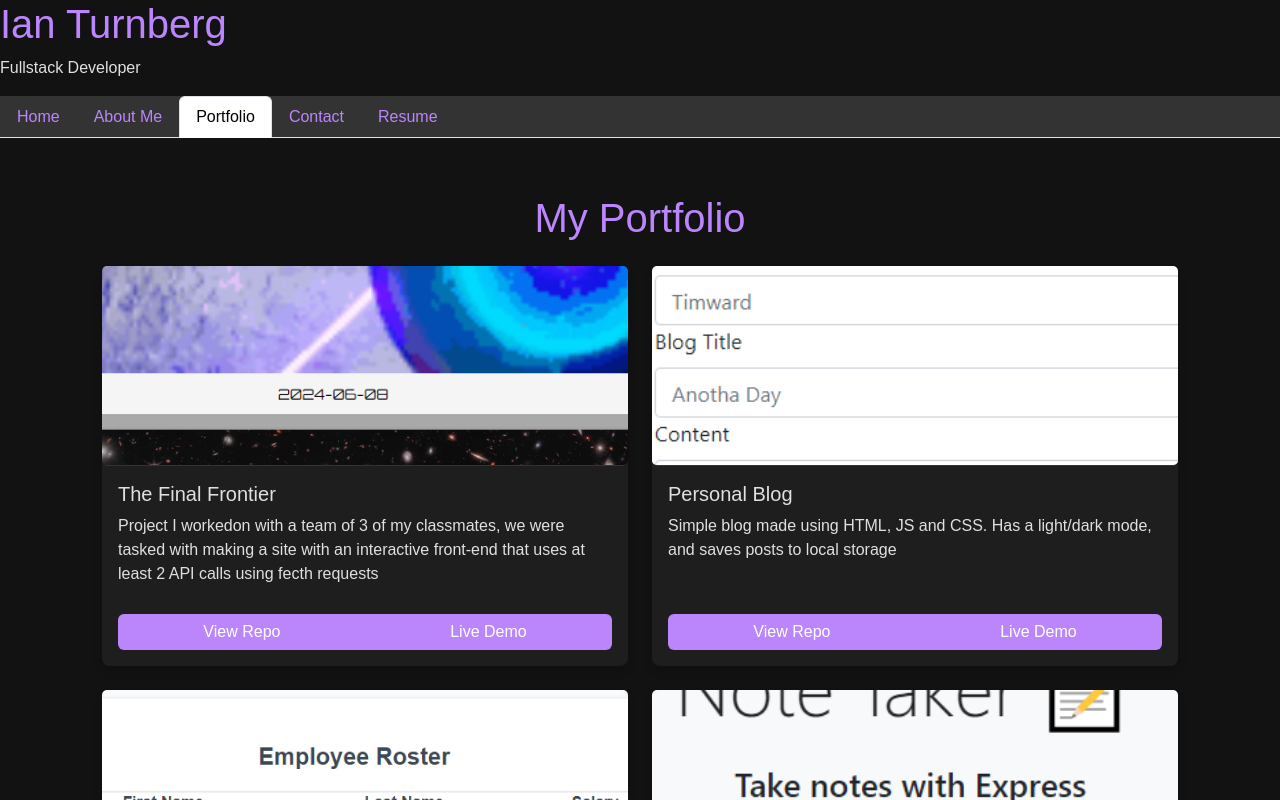
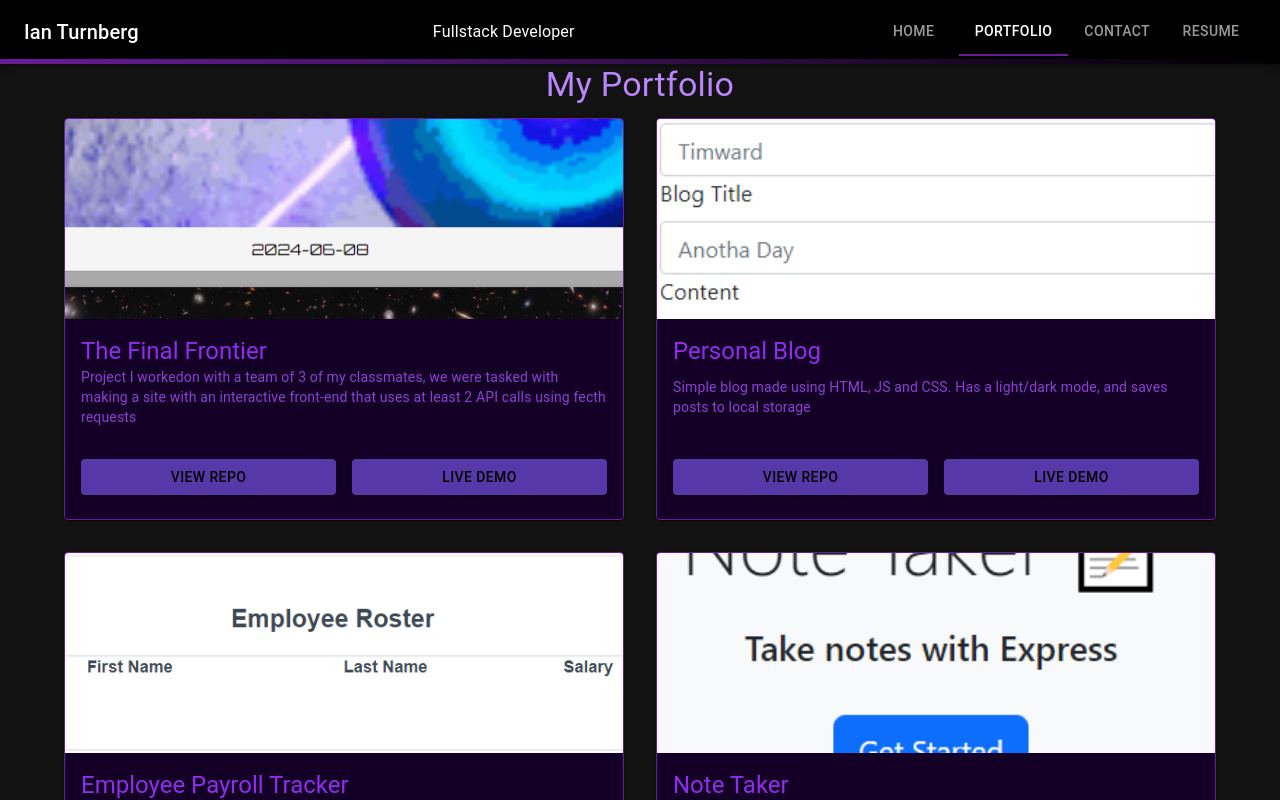
Before and after one commit to iturnberg/portfolio, a React (Vite) app: page /portfolio in a window 1280 px wide. Shown: the top 800 px of the page. Built offline with nearby package versions, Linux system fonts and the light colour scheme.

Commit message:
changing from bootstrap

```diff
--- a/package.json
+++ b/package.json
@@ -12,7 +12,10 @@
     },
     "dependencies": {
         "@emailjs/browser": "^3.11.0",
+        "@emotion/react": "^11.11.4",
+        "@emotion/styled": "^11.11.5",
         "@fortawesome/fontawesome-free": "^6.5.2",
+        "@mui/material": "^5.15.20",
         "bootstrap": "^5.3.3",
         "react": "^18.2.0",
         "react-dom": "^18.2.0",
--- a/src/components/header.jsx
+++ b/src/components/header.jsx
@@ -1,56 +1,58 @@
+import React from 'react';
 import { Link, useLocation } from 'react-router-dom';
+import { AppBar, Toolbar, Typography, Tabs, Tab } from '@mui/material';
+import { createTheme, ThemeProvider, styled } from '@mui/material/styles';
+
+const theme = createTheme({
+    palette: {
+        primary: {
+            main: '#000000', // black
+        },
+        secondary: {
+            main: '#6a1b9a', // purple
+        },
+        warning: {
+            main: '#ff9800', // orange
+        },
+    },
+});
+
+const GradientAppBar = styled(AppBar)(({ theme }) => ({
+    position: 'relative',
+    '&::after': {
+        content: '""',
+        position: 'absolute',
+        bottom: 0,
+        left: 0,
+        width: '100%',
+        height: '5px', // Adjust the height of the border
+        background: 'linear-gradient(to right, #6a1b9a, black)',
+    },
+}));
 
 function Header() {
-  const currentPage = useLocation().pathname;
+    const currentPage = useLocation().pathname;
 
-  return (
-    <header>
-      <h1>Ian Turnberg</h1>
-      <p>Fullstack Developer</p>
-      <ul className="nav nav-tabs">
-        <li className="nav-item">
-          <Link
-            to="/"
-            className={currentPage === "/" ? "nav-link active" : "nav-link"}
-          >
-            Home
-          </Link>
-        </li>
-        <li className="nav-item">
-          <Link
-            to="/about"
-            className={currentPage === "/about" ? "nav-link active" : "nav-link"}
-          >
-            About Me
-          </Link>
-        </li>
-        <li className="nav-item">
-          <Link
-            to="/portfolio"
-            className={currentPage === "/portfolio" ? "nav-link active" : "nav-link"}
-          >
-            Portfolio
-          </Link>
-        </li>
-        <li className="nav-item">
-          <Link
-            to="/contact"
-            className={currentPage === "/contact" ? "nav-link active" : "nav-link"}
-          >
-            Contact
-          </Link>
-        </li>
-        <li className="nav-item">
-          <Link
-            to="/resume"
-            className={currentPage === "/resume" ? "nav-link active" : "nav-link"}
-          >
-            Resume
-          </Link>
-        </li>
-      </ul>
-    </header>
-  );
+    return (
+        <ThemeProvider theme={theme}>
+            <GradientAppBar position="static" color="primary">
+                <Toolbar>
+                    <Typography variant="h6" component="div" sx={{ flexGrow: 1 }}>
+                        Ian Turnberg
+                    </Typography>
+                    <Typography variant="subtitle1" component="div" sx={{ flexGrow: 1 }}>
+                        Fullstack Developer
+                    </Typography>
+                    <Tabs value={currentPage} textColor="inherit" indicatorColor="secondary">
+                        <Tab label="Home" value="/" component={Link} to="/" />
+                        <Tab label="Portfolio" value="/portfolio" component={Link} to="/portfolio" />
+                        <Tab label="Contact" value="/contact" component={Link} to="/contact" />
+                        <Tab label="Resume" value="/resume" component={Link} to="/resume" />
+                    </Tabs>
+                </Toolbar>
+            </GradientAppBar>
+        </ThemeProvider>
+    );
 }
 
 export default Header;
--- a/src/main.jsx
+++ b/src/main.jsx
@@ -20,12 +20,8 @@ const router = createBrowserRouter([
       children: [
         {
           index: true,
-          element: <Home />,
+          element: <About />,
         },
-        {
-            path: '/about',
-            element: <About />,
-          },
           {
             path: '/contact',
             element: <Contact />,
--- a/src/pages/about.jsx
+++ b/src/pages/about.jsx
@@ -1,29 +1,42 @@
 import React from 'react';
+import { Box, Typography, Grid, Container } from '@mui/material';
 import maggie1 from '../assets/maggie1.jpg';
 import vivian1 from '../assets/vivian1.jpg';
-import './about.css';
-import 'bootstrap/dist/css/bootstrap.min.css';
 
 export default function About() {
   return (
-    <div>
-      <h1>It's me, Ian Turnberg</h1>
-      <p>
-        Former technical sourcer, long time computer dweeb. I've always had a love for coding and the online space in general, and I'm excited to finally be starting my adventure as a developer. I've recently taken UCF's Fullstack Coding Bootcamp, and I'm currently looking to grow as either a front end or fullstack developer.
-        <br></br><br></br>
-        In my free time I enjoy playing video games (huge league of legends/destiny 2 dork), spending time with my cats, and working on projects.
-      </p>
-      <div className="row no-gutters">
-        <div className="col-md-6 text-center no-gutters">
-          <img src={maggie1} style={{ maxWidth: 250, maxHeight: 250 }} />
-          <div>Maggie!</div>
-        </div>
-        <div className="col-md-6 text-center no-gutters">
-          <img src={vivian1} style={{ maxWidth: 250, maxHeight: 250 }} />
-          <div>Vivian!</div>
-        </div>
-      </div>
-      <p className='op'>light mode is for ops</p>
-    </div>
+    <Box
+      sx={{
+        display: 'flex',
+        flexDirection: 'column',
+        alignItems: 'center',
+        justifyContent: 'center',
+        minHeight: '100vh',
+        textAlign: 'center',
+        padding: 2,
+      }}
+    >
+      <Container>
+        <Typography variant="h4" gutterBottom>
+          It's me, Ian Turnberg
+        </Typography>
+        <Typography variant="body1" paragraph>
+          Former technical sourcer, long time computer dweeb. I've always had a love for coding and the online space in general, and I'm excited to finally be starting my adventure as a developer. I've recently taken UCF's Fullstack Coding Bootcamp, and I'm currently looking to grow as either a front end or fullstack developer.
+        </Typography>
+        <Typography variant="body1" paragraph>
+          In my free time I enjoy playing video games (huge league of legends/destiny 2 dork), spending time with my cats, and working on projects.
+        </Typography>
+        <Grid container spacing={2} justifyContent="center">
+          <Grid item xs={12} md={6} textAlign="center">
+            <Box component="img" src={maggie1} sx={{ maxWidth: 250, maxHeight: 250 }} />
+            <Typography>Maggie!</Typography>
+          </Grid>
+          <Grid item xs={12} md={6} textAlign="center">
+            <Box component="img" src={vivian1} sx={{ maxWidth: 250, maxHeight: 250 }} />
+            <Typography>Vivian!</Typography>
+          </Grid>
+        </Grid>
+      </Container>
+    </Box>
   );
 }
--- a/src/pages/portfolio.jsx
+++ b/src/pages/portfolio.jsx
@@ -1,19 +1,20 @@
 import React from 'react';
 import { useInView } from 'react-intersection-observer';
-import 'bootstrap/dist/css/bootstrap.min.css';
+import { Card, CardContent, CardMedia, Typography, Button, Grid, Container } from '@mui/material';
 import list from '../list';
-import './portfolio.css'; // Import the CSS file
 
 export default function Portfolio() {
   return (
-    <div className="container">
-      <h1 className="text-center my-4">My Portfolio</h1>
-      <div className="row">
+    <Container>
+      <Typography variant="h4" align="center" gutterBottom>
+        My Portfolio
+      </Typography>
+      <Grid container spacing={4}>
         {list.map((project) => (
           <PortfolioCard key={project.name} project={project} />
         ))}
-      </div>
-    </div>
+      </Grid>
+    </Container>
   );
 }
 
@@ -24,22 +25,61 @@ function PortfolioCard({ project }) {
   });
 
   return (
-    <div className={`col-md-6 mb-4 ${inView ? 'fade-in' : 'fade-out'}`} ref={ref}>
-      <div className="card h-100 card-custom">
-        <img src={project.img} alt={project.name} className="card-img img-fluid card-img-custom" />
-        <div className="card-body d-flex flex-column card-body-custom">
-          <h5 className="card-title">{project.name}</h5>
-          <p className="card-text">{project.description}</p>
-          <div className="btn-group mt-auto">
-            <a href={project.repo} target="_blank" rel="noopener noreferrer" className="btn btn-primary">
-              View Repo
-            </a>
-            <a href={project.link} target="_blank" rel="noopener noreferrer" className="btn btn-primary">
-              Live Demo
-            </a>
-          </div>
-        </div>
-      </div>
-    </div>
+    <Grid item xs={12} md={6} ref={ref} className={inView ? 'fade-in' : 'fade-out'}>
+      <Card className="card-custom" sx={{ height: '100%', display: 'flex', flexDirection: 'column', border: '1px solid #6a1b9a', backgroundColor: '#140026', transition: 'transform 0.3s', '&:hover':{transform: 'scale(1.05)',}}}>
+        <CardMedia
+          component="img"
+          image={project.img}
+          alt={project.name}
+          className="card-img-custom"
+        />
+        <CardContent className="card-body-custom" sx={{ flexGrow: 1, color: '#902ded' }}>
+          <Typography variant="h5" component="div">
+            {project.name}
+          </Typography>
+          <Typography variant="body2" color="#8b41d1">
+            {project.description}
+          </Typography>
+          <Grid container spacing={2} sx={{ mt: 2 }}>
+            <Grid item xs={6}>
+              <Button
+                href={project.repo}
+                target="_blank"
+                rel="noopener noreferrer"
+                variant="contained"
+                sx={{
+                  backgroundColor:'#5638a8',
+                  color:'#000000',
+                  '&:hover':{
+                    backgroundColor:'#613fbf',
+                  }
+                }}
+                fullWidth
+              >
+                View Repo
+              </Button>
+            </Grid>
+            <Grid item xs={6}>
+              <Button
+                href={project.link}
+                target="_blank"
+                rel="noopener noreferrer"
+                variant="contained"
+                sx={{
+                  backgroundColor:'#5638a8',
+                  color:'#000000',
+                  '&:hover':{
+                    backgroundColor:'#613fbf',
+                  }
+                }}
+                fullWidth
+              >
+                Live Demo
+              </Button>
+            </Grid>
+          </Grid>
+        </CardContent>
+      </Card>
+    </Grid>
   );
 }
--- a/src/pages/resume.jsx
+++ b/src/pages/resume.jsx
@@ -48,7 +48,7 @@ const Resume = () => {
                         <h1>Ian Turnberg</h1>
                         <p>Saint Petersburg, FL | 860-849-0825 | ian.r.turnberg@gmail.com</p>
                         <h2>FullStack Developer</h2>
-                        <p>Experienced with React, JavaScript, NodeJS, MongoDB, ExpressJS, SQL, NoSQL, HTML, CSS, Bootstrap</p>
+                        <p>React, JavaScript, NodeJS, MongoDB, ExpressJS, SQL, NoSQL, HTML, CSS, Bootstrap, Material-UI</p>
                         <h2>Tech Sourcer</h2>
                         <p>Experienced with LinkedIn and Boolean search, along with use of sites and tools including Seekout, GitHub, Indeed and Stack Overflow. Familiar with a variety of ATS: Taleo, Oracle, Bullhorn and Loxo. I’ve also leveraged tools such as tampermonkey scripts and built excel sheets/scripts to scrape, manage and store data.</p>
                     </div>
```
Also changed, not shown: 2 other files (tests, documents, lock files or other folders).
